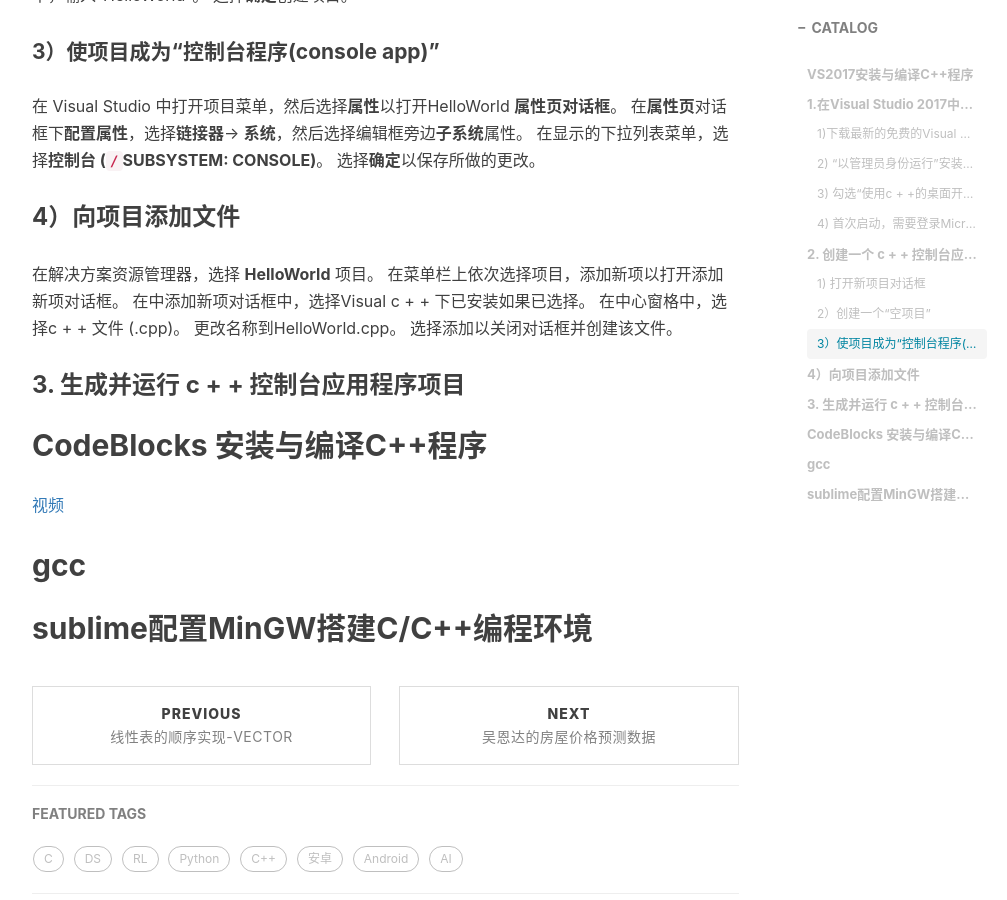
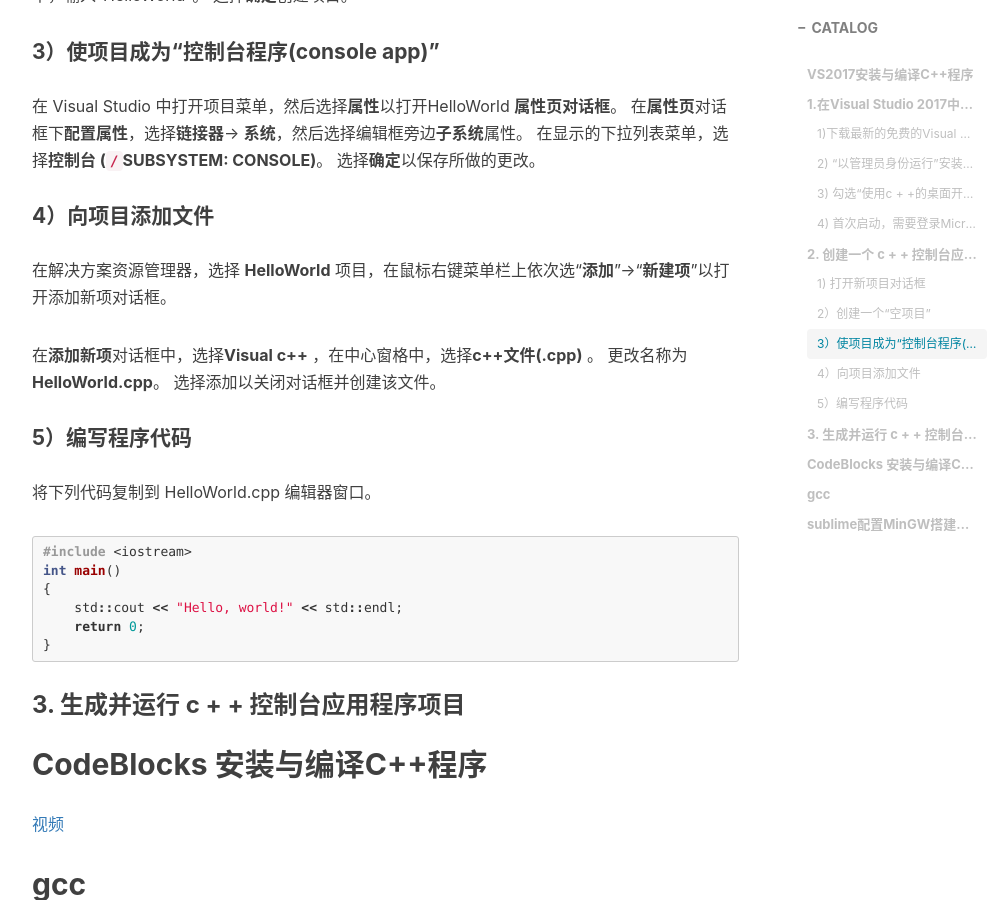
Before and after one commit to xuepro/xuepro.github.io, a Jekyll site: the page built from _posts/2018-09-24-C++17安装、配置.md, in a window 1280 px wide and 900 px high, scrolled down 5787 px. Shown: the whole window, without its empty margins (233-1240 px from the left). Built offline with Jekyll 4.4.1, drawn with Linux system fonts in a browser that asks for light colours; nearby versions of some CDN libraries; comment, search, counter and statistics services are not loaded.

Commit message:
Update 2018-09-24-C++17安装、配置.md

````diff
--- a/_posts/2018-09-24-C++17安装、配置.md
+++ b/_posts/2018-09-24-C++17安装、配置.md
@@ -94,10 +94,28 @@ tags:
 在 Visual Studio 中打开项目菜单，然后选择**属性**以打开HelloWorld **属性页对话框**。
 在**属性页**对话框下**配置属性**，选择**链接器**-> **系统**，然后选择编辑框旁边**子系统**属性。 在显示的下拉列表菜单，选择**控制台 (```/```SUBSYSTEM: CONSOLE)**。 选择**确定**以保存所做的更改。
 
-### 4）向项目添加文件
+#### 4）向项目添加文件
 
-在解决方案资源管理器，选择 **HelloWorld** 项目。 在菜单栏上依次选择项目，添加新项以打开添加新项对话框。
-在中添加新项对话框中，选择Visual c + + 下已安装如果已选择。 在中心窗格中，选择c + + 文件 (.cpp)。 更改名称到HelloWorld.cpp。 选择添加以关闭对话框并创建该文件。
+在解决方案资源管理器，选择 **HelloWorld** 项目，在鼠标右键菜单栏上依次选“**添加**”->“**新建项**”以打开添加新项对话框。
+
+
+在**添加新项**对话框中，选择**Visual c++** ，在中心窗格中，选择**c++文件(.cpp)** 。 更改名称为 **HelloWorld.cpp**。 选择添加以关闭对话框并创建该文件。
+
+#### 5）编写程序代码
+
+将下列代码复制到 HelloWorld.cpp 编辑器窗口。
+
+```cpp
+#include <iostream>
+
+int main()
+{
+    std::cout << "Hello, world!" << std::endl;
+    return 0;
+}
+```
+
+
 
 ### 3. 生成并运行 c + + 控制台应用程序项目
 
````
